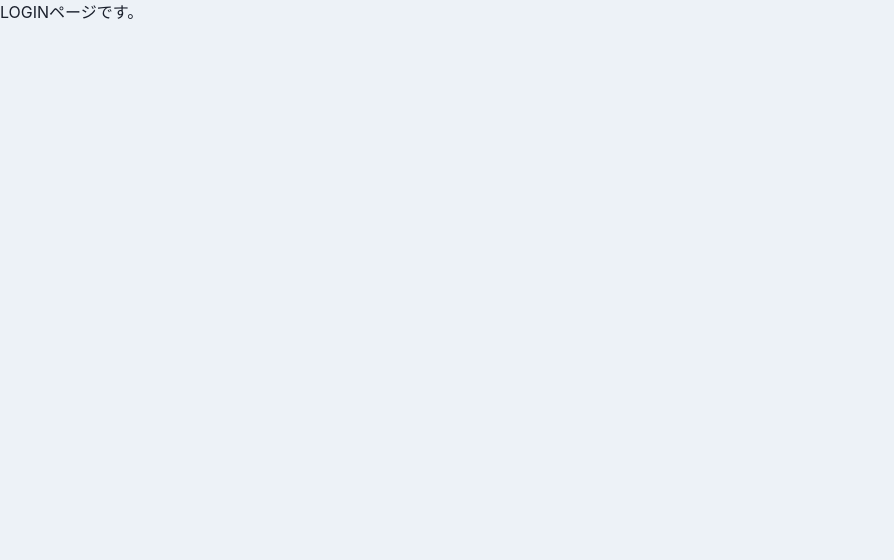
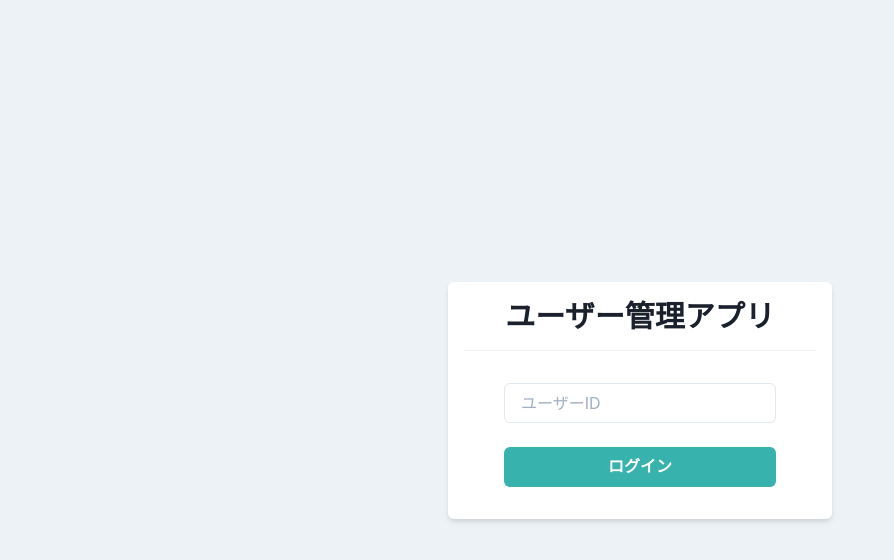
Before and after one commit to yuomatsu/react_learning2_12, a React (Create React App) app: page / in a window 1280 px wide. Shown: the top 560 px of the page, without its empty margins (0-894 px from the left). Built offline with nearby package versions, Linux system fonts and the light colour scheme.

Commit message:
72. ログイン画面の作成

```diff
--- a/src/components/pages/Login.tsx
+++ b/src/components/pages/Login.tsx
@@ -1,5 +1,29 @@
 import { memo, VFC } from "react";
+import {
+  Box,
+  Button,
+  Divider,
+  Flex,
+  Heading,
+  Input,
+  Stack
+} from "@chakra-ui/react";
 
 export const Login: VFC = memo(() => {
-  return <p>LOGINページです。</p>;
+  return (
+    <Flex alignItems="center" justifyContent="center" height="100vh">
+      <Box bg="white" w="sm" p={4} borderRadius="md" shadow="md">
+        <Heading as="h1" size="lg" textAlign="center">
+          ユーザー管理アプリ
+        </Heading>
+        <Divider my={4} />
+        <Stack spacing={6} py={4} px={10}>
+          <Input placeholder="ユーザーID" />
+          <Button bg="teal.400" color="white" _hover={{ opacity: 0.8 }}>
+            ログイン
+          </Button>
+        </Stack>
+      </Box>
+    </Flex>
+  );
 });
```
